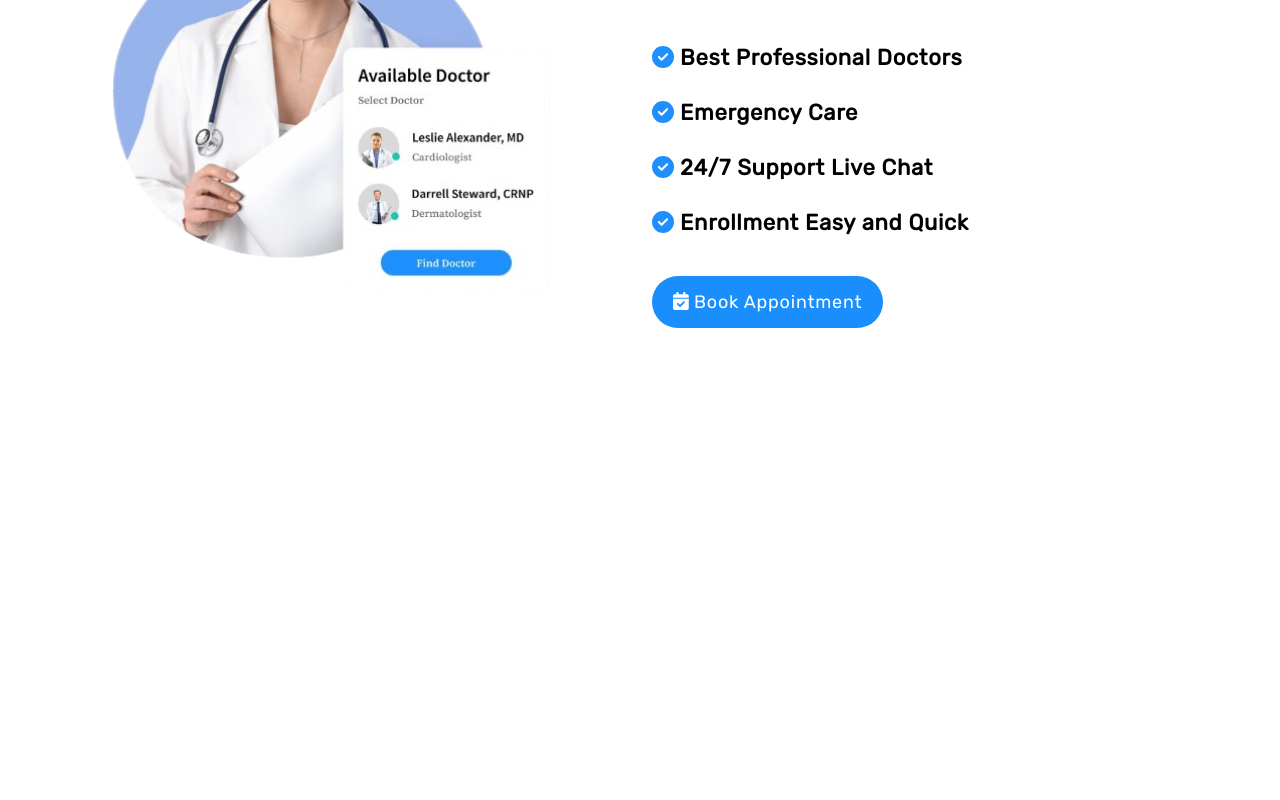
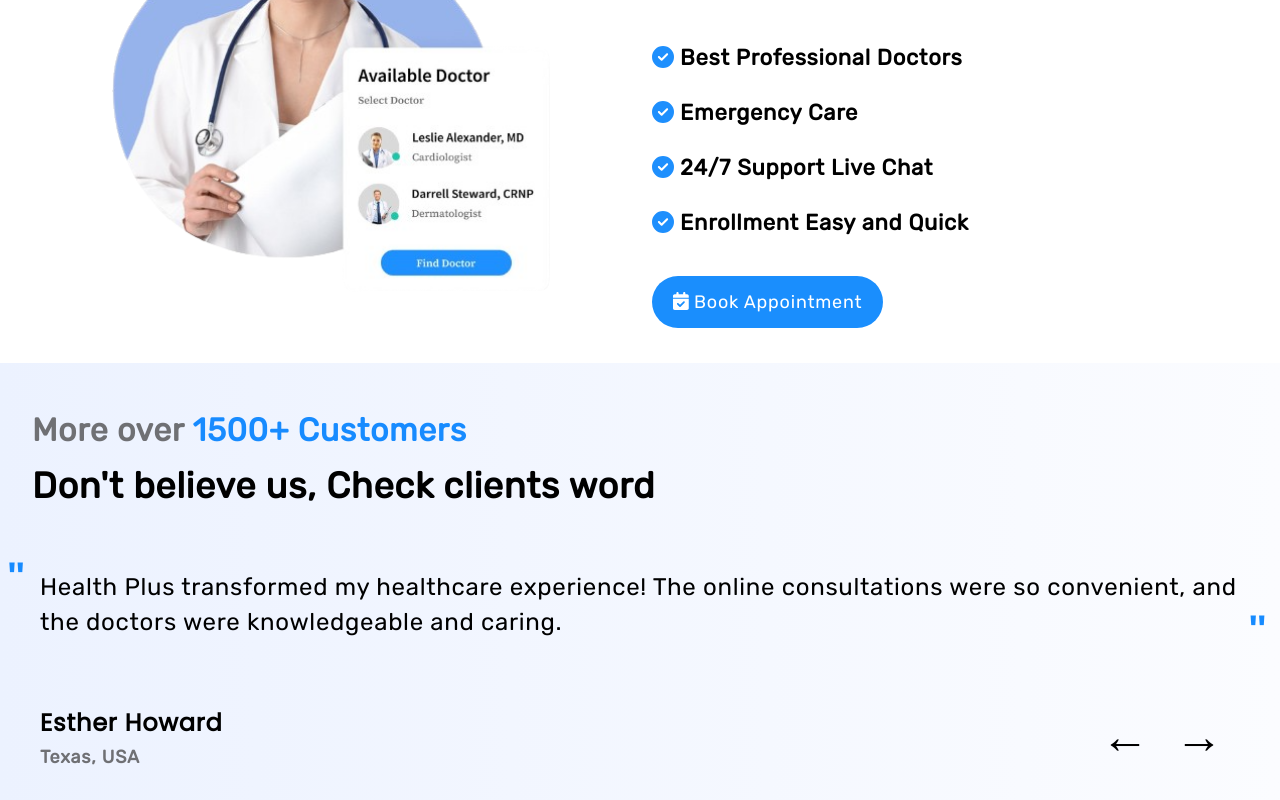
Before and after one commit to umarprogrammer19/React-Health-Plus-Site, a React (Vite) app: page / in a window 1280 px wide. Shown: the part 2458-3258 px from the top of the page. Before the commit the page ends 2821 px from the top, so only its background shows below. Built offline with nearby package versions, Linux system fonts and the light colour scheme.

Commit message:
Developed Reviews

```diff
--- /dev/null
+++ b/src/Scripts/reviews.js
@@ -0,0 +1,52 @@
+export const customerReviews = [
+    {
+        "name": "Esther Howard",
+        "location": "Texas, USA",
+        "message": "Health Plus transformed my healthcare experience! The online consultations were so convenient, and the doctors were knowledgeable and caring."
+    },
+    {
+        "name": "John Doe",
+        "location": "California, USA",
+        "message": "I found the perfect specialist for my condition through Health Plus. The personalized treatment plan made all the difference. Thank you for prioritizing my health!"
+    },
+    {
+        "name": "Alice Smith",
+        "location": "New York, USA",
+        "message": "Booking appointments was a breeze, and the service exceeded my expectations. The doctors truly listen and provide effective solutions. 5 stars!"
+    },
+    {
+        "name": "Bob Johnson",
+        "location": "Florida, USA",
+        "message": "Health Plus is a game-changer! The emergency care saved me during a critical situation. Grateful for their quick and efficient support."
+    },
+    {
+        "name": "Jane Brown",
+        "location": "Washington, USA",
+        "message": "I used to dread dental visits, but Health Plus made it a pleasant experience. The dentist was gentle and professional. I'll definitely be back!"
+    },
+    {
+        "name": "Robert Wilson",
+        "location": "Texas, USA",
+        "message": "Finally, a healthcare platform that puts patients first! The heart disease service provided comprehensive care and regular follow-ups. Thank you, Health Plus!"
+    },
+    {
+        "name": "Mary Lee",
+        "location": "California, USA",
+        "message": "I've been using Health Plus for a variety of health concerns, and each time, I received exceptional care. It's my go-to for all medical needs!"
+    },
+    {
+        "name": "David Miller",
+        "location": "Texas, USA",
+        "message": "I highly recommend Health Plus for online consultations. It's convenient, secure, and the doctors are top-notch. Great job, team!"
+    },
+    {
+        "name": "Sarah Johnson",
+        "location": "Florida, USA",
+        "message": "The convenience of accessing medical notes online was fantastic. Health Plus made managing my health records hassle-free! Best Healthcare services."
+    },
+    {
+        "name": "Michael Brown",
+        "location": "New York, USA",
+        "message": "As a busy professional, Health Plus has been a lifesaver. Quick prescriptions and refills without compromising on quality care. Thank you!"
+    }
+];
--- /dev/null
+++ b/src/Styles/Reviews.css
@@ -0,0 +1,145 @@
+.review-section {
+    padding: 32px;
+    display: flex;
+    justify-content: center;
+    align-items: center;
+    gap: 24px;
+    background: linear-gradient(to right, #ECF2FF, #FBFCFF);
+}
+
+/* Text */
+.rw-text-content {
+    width: 100%;
+}
+
+.rw-text-title {
+    margin: 16px 0;
+    color: #6F7074;
+    font-family: 'Rubik', sans-serif;
+    font-size: 32px;
+    font-weight: bold;
+    letter-spacing: .7px;
+}
+
+.rw-text-num {
+    color: #178BFF;
+}
+
+.rw-text-desc {
+    margin: 16px 0;
+    color: black;
+    font-family: 'Rubik', sans-serif;
+    font-size: 36px;
+    font-weight: bold;
+    letter-spacing: .7px;
+    line-height: 2.6rem;
+}
+
+.rw-text-format {
+    margin: 64px 0;
+    display: flex;
+    justify-content: flex-start;
+    align-items: center;
+    position: relative;
+}
+
+.rw-text-quote1 {
+    position: absolute;
+    top: -18px;
+    left: -24px;
+    color: #178BFF;
+    font-family: 'Poppins', sans-serif;
+    font-size: 40px;
+    font-weight: bold;
+    letter-spacing: 2px;
+}
+
+.rw-text-quote2 {
+    position: absolute;
+    right: -18px;
+    bottom: -24px;
+    color: #178BFF;
+    font-family: 'Poppins', sans-serif;
+    font-size: 40px;
+    font-weight: bold;
+    letter-spacing: 2px;
+}
+
+.rw-review {
+    display: block;
+    margin: 0 0 0 8px;
+    color: black;
+    font-family: 'Rubik', sans-serif;
+    font-size: 24px;
+    letter-spacing: .7px;
+    line-height: 2.2rem;
+}
+
+.rw-authors {
+    margin: 0 0 0 8px;
+    display: flex;
+    flex-wrap: wrap;
+    justify-content: space-between;
+    align-items: center;
+}
+
+.rw-reviewer-name {
+    font-family: 'Poppins', sans-serif;
+    font-size: 24px;
+    font-weight: bold;
+    letter-spacing: .8px;
+}
+
+.rw-reviewer-place {
+    margin: 6px 0 0 0;
+    color: #6F7074;
+    font-family: 'Rubik', sans-serif;
+    font-size: 18px;
+    font-weight: bold;
+    letter-spacing: .8px;
+}
+
+/* Buttons */
+.rw-next-btn {
+    margin: 0 24px 0 0;
+    color: black;
+    border: 1px solid transparent;
+    background-color: transparent;
+    outline: transparent;
+    font-size: 48px;
+    cursor: pointer;
+}
+
+.rw-next-btn:hover {
+    color: #178BFF;
+}
+
+/* Responsive */
+@media screen and (max-width: 700px) {
+    .review-section {
+        letter-spacing: .8px;
+    }
+
+    .rw-text-title {
+        font-size: 22px;
+    }
+
+    .rw-text-desc {
+        font-size: 28px;
+    }
+
+    .rw-review {
+        font-size: 22px;
+        letter-spacing: .7px;
+        line-height: 1.8rem;
+    }
+
+    .rw-reviewer-name {
+        font-size: 20px;
+    }
+
+    .rw-next-btn {
+        margin: 0 16px 0 0;
+        font-size: 40px;
+    }
+}
--- /dev/null
+++ b/src/components/Reviews.jsx
@@ -0,0 +1,76 @@
+import React, { useState } from "react";
+import { customerReviews } from "../Scripts/reviews";
+import "../Styles/Reviews.css";
+
+function Reviews() {
+    let rMessage, rName, rLocation;
+    const reviewsLength = customerReviews.length - 1;
+    const [review, setReview] = useState(0);
+
+    // back to previous review
+    const backBtnClick = () => {
+        setReview(review <= 0 ? reviewsLength : review - 1);
+        handleReviewsUpdation();
+    };
+
+    // go to newer review
+    const frontBtnClick = () => {
+        setReview(review >= reviewsLength ? 0 : review + 1);
+        handleReviewsUpdation();
+    };
+
+    // update reviews
+    const handleReviewsUpdation = () => {
+        const reviewMessage = customerReviews[review];
+        rName = reviewMessage.name;
+        rLocation = reviewMessage.location;
+        rMessage = reviewMessage.message;
+    };
+
+    // list review on visit
+    handleReviewsUpdation();
+
+    return (
+        <div className="review-section" id="reviews">
+            <div className="rw-text-content">
+                <p className="rw-text-title">
+                    More over <span className="rw-text-num">1500+ Customers</span>
+                </p>
+
+                <p className="rw-text-desc">Don't believe us, Check clients word</p>
+
+                <p className="rw-text-format">
+                    <span className="rw-text-quote1">''</span>
+                    <span className="rw-review">{rMessage}</span>
+                    <span className="rw-text-quote2">''</span>
+                </p>
+
+                <div className="rw-authors">
+                    <div className="rw-names">
+                        <p className="rw-reviewer-name">{rName}</p>
+                        <p className="rw-reviewer-place">{rLocation}</p>
+                    </div>
+
+                    <div className="rw-btns">
+                        <button
+                            className="rw-next-btn"
+                            type="button"
+                            onClick={backBtnClick}
+                        >
+                            ←
+                        </button>
+                        <button
+                            className="rw-next-btn"
+                            type="button"
+                            onClick={frontBtnClick}
+                        >
+                            →
+                        </button>
+                    </div>
+                </div>
+            </div>
+        </div>
+    );
+}
+
+export default Reviews;
--- a/src/pages/Home.jsx
+++ b/src/pages/Home.jsx
@@ -3,7 +3,7 @@ import Hero from "../Components/Hero";
 import Info from "../components/Info";
 import About from "../components/About";
 import BookAppointment from "../Components/BookAppointment";
-// import Reviews from "../Components/Reviews";
+import Reviews from "../Components/Reviews";
 // import Doctors from "../Components/Doctors";
 
 function Home() {
@@ -13,8 +13,8 @@ function Home() {
             <Info />
             <About />
             <BookAppointment />
+            <Reviews />
             {/*
-            <Reviews />
             <Doctors /> */}
         </div>
     );
```
